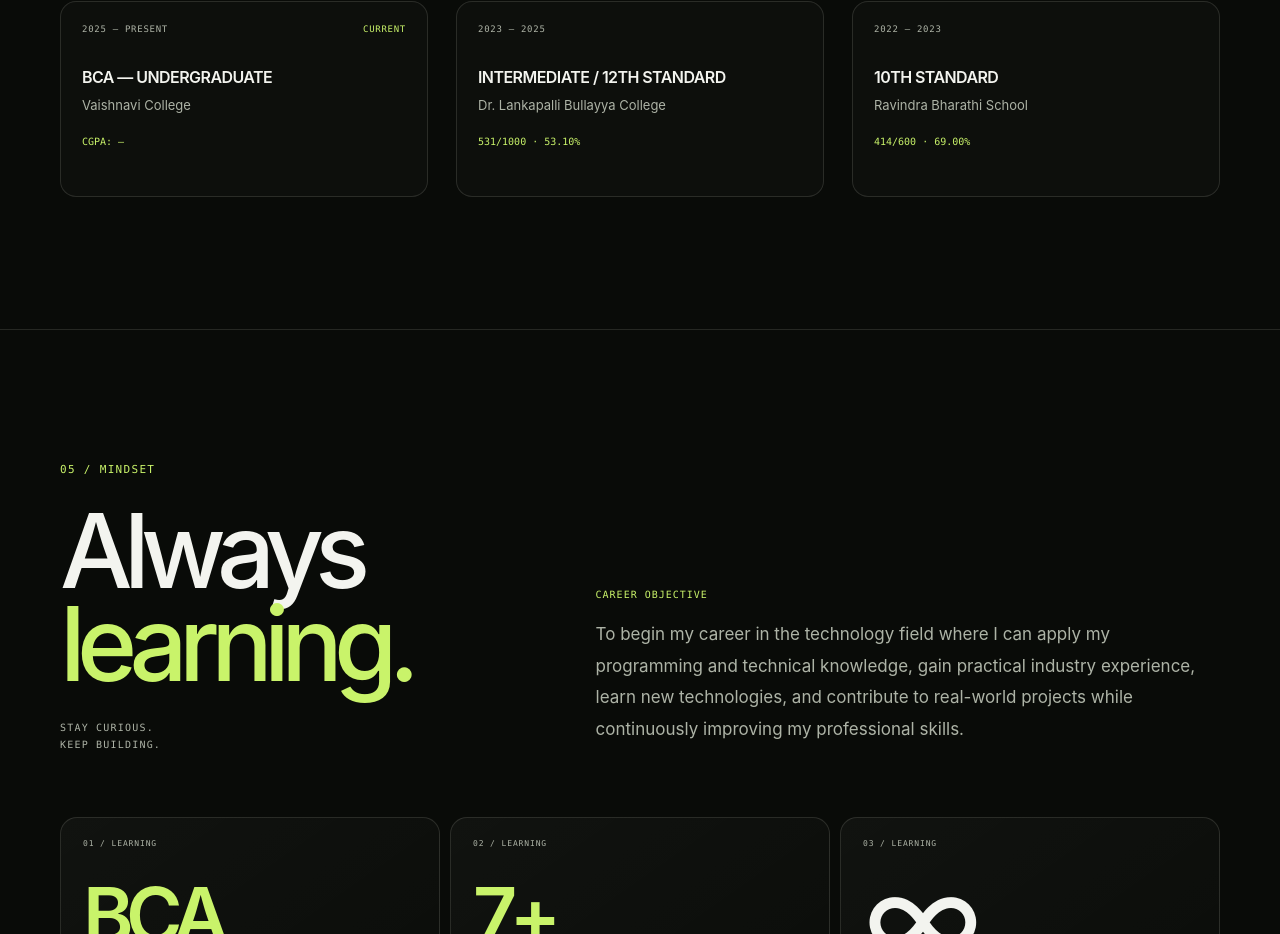
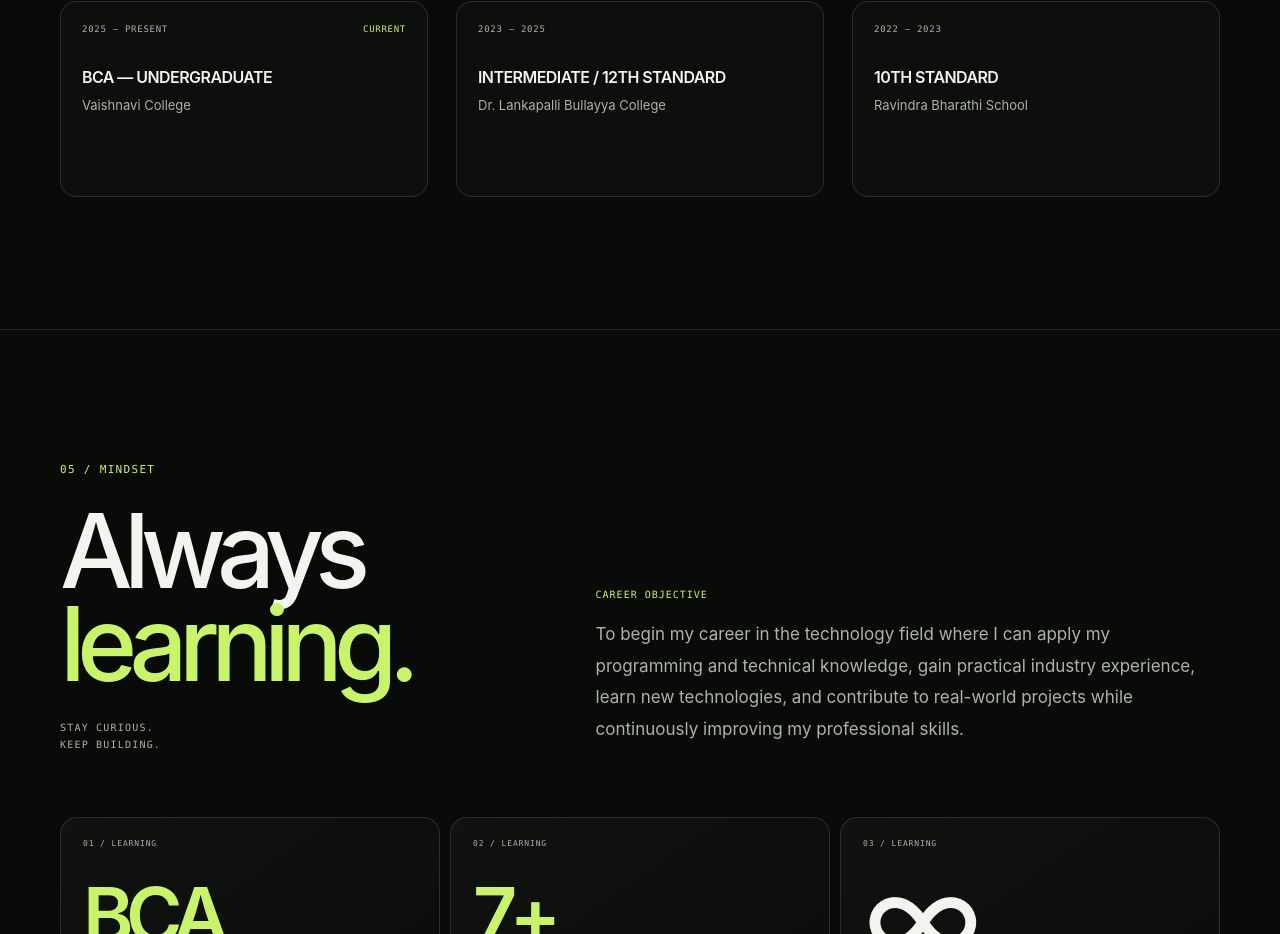
Before and after one commit to swaramkal/swaramkal.github.io, a Next.js app: page / in a window 1280 px wide. Shown: the part 5300-6234 px from the top of the page. Built offline with nearby package versions, Linux system fonts and the light colour scheme.

Commit message:
Remove education marks and CGPA
V0-Chat-Id: cAc9Z1VmY57

```diff
--- a/app/globals.css
+++ b/app/globals.css
@@ -1672,13 +1672,6 @@ button {
   line-height: 1.5;
 }
 
-.timeline-result {
-  margin: 18px 0 0;
-  color: var(--pf-accent);
-  font-family: var(--pf-mono);
-  font-size: 10px;
-}
-
 /* Mindset, stats and FAQ */
 .mindset-section {
   border-top: 1px solid var(--pf-line);
--- a/components/portfolio/education.tsx
+++ b/components/portfolio/education.tsx
@@ -4,21 +4,18 @@ const education = [
     status: 'CURRENT',
     title: 'BCA — UNDERGRADUATE',
     institution: 'Vaishnavi College',
-    result: 'CGPA: —',
   },
   {
     period: '2023 – 2025',
     status: '',
     title: 'INTERMEDIATE / 12TH STANDARD',
     institution: 'Dr. Lankapalli Bullayya College',
-    result: '531/1000 · 53.10%',
   },
   {
     period: '2022 – 2023',
     status: '',
     title: '10TH STANDARD',
     institution: 'Ravindra Bharathi School',
-    result: '414/600 · 69.00%',
   },
 ]
 
@@ -49,7 +46,6 @@ export function EducationSection() {
                 </div>
                 <h3>{item.title}</h3>
                 <p className="timeline-institution">{item.institution}</p>
-                <p className="timeline-result">{item.result}</p>
               </article>
             </li>
           ))}
--- a/lib/portfolio-data.ts
+++ b/lib/portfolio-data.ts
@@ -114,19 +114,16 @@ export const education = [
     degree: 'BCA — Undergraduate',
     institution: 'Vaishnavi College',
     period: '2025 – Present',
-    result: 'CGPA: —',
   },
   {
     degree: 'Intermediate / 12th Standard',
     institution: 'Dr. Lankapalli Bullayya College',
     period: '2023 – 2025',
-    result: '531/1000 · 53.10%',
   },
   {
     degree: '10th Standard',
     institution: 'Ravindra Bharathi School',
     period: '2022 – 2023',
-    result: '414/600 · 69.00%',
   },
 ]
 
```
